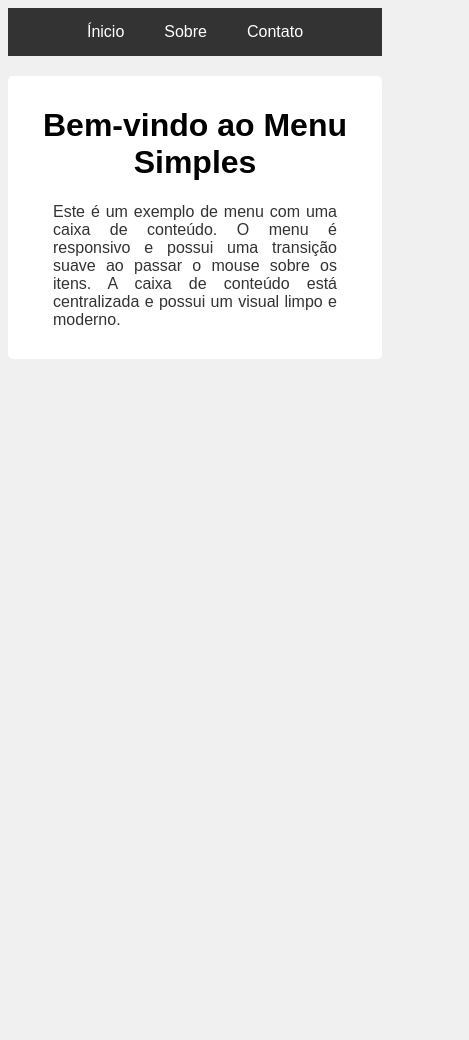
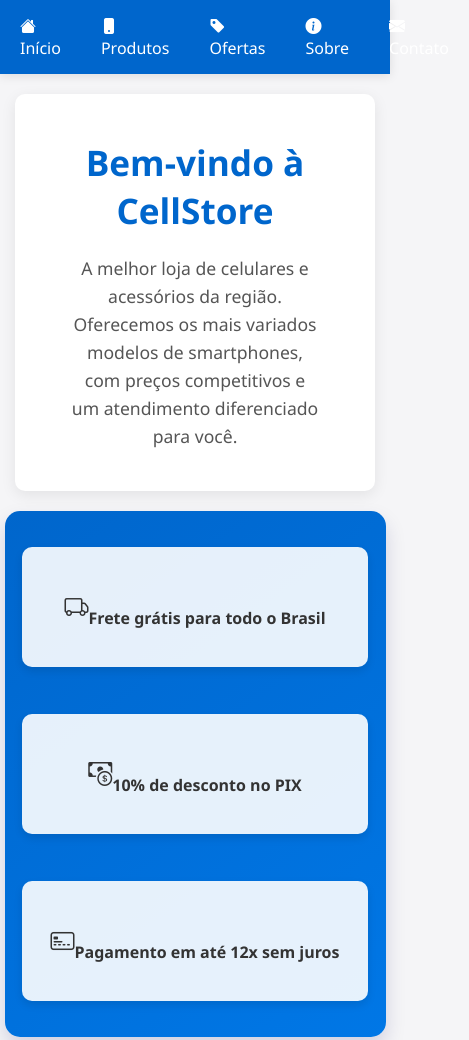
Before and after one commit to adislandev/projeto1, a plain HTML site: page index.html in a window 390 px wide. Shown: the top 1040 px of the page, 469 px wide, since content can reach past the window. Before the commit the page ends 844 px from the top, so only its background shows below. Drawn offline with nearby package versions, Linux system fonts and the light colour scheme.

Commit message:
Add files via upload
so adicionei um caixa de beneficios

```diff
--- a/arquivo.css
+++ b/arquivo.css
@@ -1,129 +1,206 @@
 /* Estilos para o corpo da página */
-body{
-    background-color: #f0f0f0; /* Define a cor de fundo da página como um cinza claro */
-    font-family: Arial, Helvetica, sans-serif; /* Define a fonte padrão do texto para Arial, Helvetica ou uma fonte sans-serif genérica */
+body {
+    background-color: #f5f5f7; /* Fundo cinza claro estilo Apple/tech */
+    font-family: 'Segoe UI', Roboto, Oxygen, Ubuntu, sans-serif; /* Fonte mais moderna */
+    margin: 0;
+    padding: 0;
+    color: #333;
 }
 
 /* Estilos para a barra de menu */
-.menu{
-    background-color: #333; /* Define a cor de fundo do menu como um cinza escuro */
-    color: #fff; /* Define a cor do texto dentro do menu como branco */
-    display: flex; /* Habilita o layout flexbox para os elementos filhos, facilitando o alinhamento */
-    justify-content: center; /* Centraliza os itens do menu horizontalmente dentro da barra de menu */
+.menu {
+    background-color: #0066cc; /* Azul tecnológico */
+    color: #fff;
+    display: flex;
+    justify-content: center;
+    box-shadow: 0 2px 10px rgba(0, 0, 0, 0.1);
+    position: sticky;
+    top: 0;
+    z-index: 100;
 }
 
 /* Estilos para a lista não ordenada dentro do menu */
-.menu-lista{
-    list-style: none; /* Remove os marcadores de lista */
-    display: flex; /* Habilita o layout flexbox para os itens da lista, permitindo que fiquem em linha */
-    padding: 0; /* Remove o preenchimento interno da lista */
-    margin: 0; /* Remove a margem externa da lista */
+.menu-lista {
+    list-style: none;
+    display: flex;
+    padding: 0;
+    margin: 0;
+    width: 80%;
+    max-width: 1200px;
 }
 
 /* Estilos para cada item da lista dentro do menu */
-.munu-item{ /* Correção: deveria ser ".menu-item" */
-    margin: 0; /* Remove a margem externa de cada item da lista */
+.munu-item { /* Mantendo o nome original da classe mesmo com erro */
+    margin: 0;
 }
 
 /* Estilos para os links dentro dos itens do menu */
-.munu-item a{ /* Correção: deveria ser ".menu-item a" */
-    display: block; /* Faz com que o link ocupe toda a largura do item da lista, tornando toda a área clicável */
-    padding: 15px 20px; /* Adiciona um preenchimento interno de 15 pixels na vertical e 20 pixels na horizontal */
-    text-decoration: none; /* Remove qualquer decoração de texto, como o sublinhado padrão dos links */
-    color: #fff; /* Define a cor do texto do link como branco */
-    transition-duration: 0.4s; /* Define a duração de 0.4 segundos para as transições de propriedades (como a mudança de cor ao passar o mouse) */
+.munu-item a {
+    display: block;
+    padding: 15px 20px;
+    text-decoration: none;
+    color: #fff;
+    transition: all 0.3s ease;
+    font-weight: 500;
 }
 
 /* Estilos para os links dentro dos itens do menu quando o mouse passa por cima */
-.munu-item a:hover{ /* Correção: deveria ser ".menu-item a:hover" */
-    background-color: #fff; /* Altera a cor de fundo do link para branco ao passar o mouse */
-    color: #333; /* Altera a cor do texto do link para um cinza escuro ao passar o mouse */
-    font-weight: bold; /* Deixa o texto do link em negrito ao passar o mouse */
+.munu-item a:hover {
+    background-color: rgba(255, 255, 255, 0.2);
+    color: #fff;
+    transform: translateY(-2px);
 }
 
 /* Estilos para a área de conteúdo principal */
-.conteudo{
-    background-color: #fff; /* Define a cor de fundo do conteúdo como branco */
-    max-width: 800px; /* Define a largura máxima que o conteúdo pode ter, impedindo que fique muito largo em telas grandes */
-    text-align: center; /* Centraliza o texto dentro do conteúdo */
-    margin: 20px auto; /* Adiciona uma margem superior e inferior de 20 pixels e centraliza o conteúdo horizontalmente */
-    padding: 10px; /* Adiciona um preenchimento interno de 10 pixels em todos os lados */
-    border-radius: 5px; /* Arredonda os cantos da borda do conteúdo em 5 pixels */
+.conteudo {
+    background-color: #fff;
+    max-width: 1000px;
+    text-align: center;
+    margin: 30px auto 20px;
+    padding: 20px;
+    border-radius: 10px;
+    box-shadow: 0 4px 15px rgba(0, 0, 0, 0.08);
+}
+
+/* Título principal */
+.conteudo h1 {
+    color: #0066cc;
+    font-size: 2.2rem;
+    margin-bottom: 15px;
 }
 
 /* Estilos para os parágrafos dentro da área de conteúdo */
-.conteudo p{
-    text-align: justify; /* Justifica o texto, alinhando-o nas margens esquerda e direita */
-    margin: 20px 35px; /* Adiciona uma margem superior e inferior de 20 pixels e margens laterais de 35 pixels */
-    color: #333; /* Define a cor do texto dos parágrafos como um cinza escuro */
+.conteudo p {
+    text-align: center;
+    margin: 20px 35px;
+    color: #555;
+    line-height: 1.6;
+    font-size: 1.1rem;
 }
 
-/* Estilos para elementos de entrada de texto  */
-input[type=text], select, textarea{
-    width: 100%; /* Define a largura para ocupar 100% do contêiner pai */
-    padding: 12px; /* Adiciona um preenchimento interno de 12 pixels em todos os lados */
-    border: 1px solid #ccc; /* Define uma borda de 1 pixel sólida com cor cinza claro */
-    border-radius: 4px; /* Arredonda os cantos da borda em 4 pixels */
-    box-sizing: border-box; /* Garante que o padding e a borda sejam incluídos na largura e altura totais do elemento */
-    margin-top: 6px; /* Adiciona uma margem superior de 6 pixels */
-    margin-bottom: 16px; /* Adiciona uma margem inferior de 16 pixels */
-    resize: vertical /* Permite que o usuário redimensione o elemento verticalmente (útil para textarea) */
+/* Box centralizada dos benefícios */
+.box {
+    width: 90%;
+    max-width: 1000px;
+    margin: 0 auto 30px; /* Centraliza horizontalmente com auto */
+    padding: 20px;
+    background: linear-gradient(145deg, #0066cc, #0077e6);
+    border-radius: 15px;
+    box-shadow: 0 10px 20px rgba(0, 0, 102, 0.15);
+    display: flex;
+    justify-content: center;
+    align-items: center;
+    color: white;
 }
 
-/* Estilos para elementos de entrada do tipo telefone */
-input[type=tel]{
+/* Benefícios */
+.beneficios {
+    display: flex;
+    justify-content: space-between;
+    gap: 15px;
+    width: 100%;
+}
+
+.beneficios p {
+    background-color: rgba(255, 255, 255, 0.9);
+    padding: 20px 15px;
+    border-radius: 10px;
+    box-shadow: 0 4px 8px rgba(0, 0, 0, 0.1);
+    width: calc(33.33% - 15px);
+    text-align: center;
+    color: #333;
+    font-weight: 600;
+    transition: transform 0.3s ease;
+    display: flex;
+    align-items: center;
+    justify-content: center;
+    min-height: 80px;
+}
+
+.beneficios p:hover {
+    transform: translateY(-5px);
+    box-shadow: 0 8px 15px rgba(0, 0, 0, 0.15);
+}
+
+/* Estilos para formulários */
+input[type=text], select, textarea, input[type=tel], input[type=email] {
     width: 100%;
     padding: 12px;
-    border: 1px solid #ccc;
-    border-radius: 4px;
+    border: 1px solid #ddd;
+    border-radius: 8px;
     box-sizing: border-box;
     margin-top: 6px;
     margin-bottom: 16px;
-    resize: vertical
+    resize: vertical;
+    font-family: inherit;
+    transition: border-color 0.3s;
 }
 
-/* Estilos para elementos de entrada do tipo e-mail */
-input[type=email]{
-    width: 100%;
-    padding: 12px;
-    border: 1px solid #ccc;
-    border-radius: 4px;
-    box-sizing: border-box;
-    margin-top: 6px;
-    margin-bottom: 16px;
-    resize: vertical
+input:focus, textarea:focus, select:focus {
+    border-color: #0066cc;
+    outline: none;
+    box-shadow: 0 0 0 2px rgba(0, 102, 204, 0.2);
 }
 
 /* Estilos para o botão de submit */
 input[type=submit] {
-    background-color: #333; /* Define a cor de fundo inicial como um cinza escuro */
-    color: white; /* Define a cor do texto inicial como branco */
-    padding: 12px 20px; /* Adiciona um preenchimento interno de 12 pixels na vertical e 20 pixels na horizontal */
-    border: none; /* Remove a borda padrão do botão */
-    border-radius: 4px; /* Arredonda os cantos do botão em 4 pixels */
-    cursor: pointer; /* Altera o cursor para uma mãozinha ao passar o mouse, indicando que é clicável */
-    background-color: white; /* Sobrescreve a cor de fundo para branco */
-    color: black; /* Sobrescreve a cor do texto para preto */
-    border: 2px solid #555555; /* Adiciona uma borda de 2 pixels sólida com cor cinza */
+    background-color: #0066cc;
+    color: white;
+    padding: 14px 24px;
+    border: none;
+    border-radius: 8px;
+    cursor: pointer;
+    font-weight: 600;
+    transition: all 0.3s ease;
+    font-size: 1rem;
 }
 
 /* Estilos para o botão de submit quando o mouse passa por cima */
-input[type=submit]:hover{
-    background-color: #555555; /* Altera a cor de fundo para um cinza mais claro ao passar o mouse */
-    color: white; /* Altera a cor do texto para branco ao passar o mouse */
-    font-weight: bold; /* Deixa o texto em negrito ao passar o mouse */
+input[type=submit]:hover {
+    background-color: #004c99;
+    transform: translateY(-2px);
+    box-shadow: 0 5px 10px rgba(0, 0, 0, 0.1);
 }
 
 /* Estilos para um contêiner com a classe "contatos" */
-.contatos{
-    border-radius: 5px; /* Arredonda os cantos do contêiner em 5 pixels */
-    background-color: #f2f2f2; /* Define a cor de fundo como um cinza bem claro */
-    padding: 20px; /* Adiciona um preenchimento interno de 20 pixels em todos os lados */
-    justify-content: start; /* Alinha o conteúdo ao início (em layouts flexbox ou grid) */
-    text-align: start; /* Alinha o texto ao início (à esquerda em idiomas da esquerda para a direita) */
+.contatos {
+    border-radius: 10px;
+    background-color: #fff;
+    padding: 25px;
+    max-width: 800px;
+    margin: 0 auto 30px;
+    box-shadow: 0 4px 15px rgba(0, 0, 0, 0.08);
 }
 
 /* Estilos para o elemento h1 dentro do contêiner "contatos" */
-.contatos h1{
-    text-align: center; /* Centraliza o texto dentro do elemento h1 */
+.contatos h1 {
+    text-align: center;
+    color: #0066cc;
+    margin-bottom: 20px;
 }
+
+/* Responsividade */
+@media (max-width: 768px) {
+    .beneficios {
+        flex-direction: column;
+        align-items: center;
+    }
+
+    .beneficios p {
+        width: 90%;
+    }
+
+    .box {
+        height: auto;
+        padding: 20px 15px;
+    }
+
+    .conteudo {
+        margin: 20px 15px;
+        width: auto;
+    }
+
+    .menu-lista {
+        width: 100%;
+    }
+}
--- a/index.html
+++ b/index.html
@@ -1,25 +1,38 @@
 <!DOCTYPE html>
-<html lang="en">
+<html lang="pt-BR">
 <head>
     <meta charset="UTF-8">
     <meta name="viewport" content="width=device-width, initial-scale=1.0">
-    <title>Document</title>
+    <title>CellStore - Sua Loja de Celulares</title>
     <link rel="stylesheet" href="arquivo.css">
+    <!-- Bootstrap Icons CSS -->
+    <link rel="stylesheet" href="https://cdnjs.cloudflare.com/ajax/libs/bootstrap-icons/1.10.5/font/bootstrap-icons.min.css">
 </head>
 <body>
     <nav class="menu">
         <ul class="menu-lista">
-            <li class="munu-item"><a href="./index.html">Ínicio</a></li>
-            <li class="munu-item"><a href="./sobre.html">Sobre</a></li>
-            <li class="munu-item"><a href="./contato.html">Contato</a></li>
+            <li class="munu-item"><a href="./index.html"><i class="bi bi-house-fill"></i> Início</a></li>
+            <li class="munu-item"><a href="./produtos.html"><i class="bi bi-phone-fill"></i> Produtos</a></li>
+            <li class="munu-item"><a href="./ofertas.html"><i class="bi bi-tag-fill"></i> Ofertas</a></li>
+            <li class="munu-item"><a href="./sobre.html"><i class="bi bi-info-circle-fill"></i> Sobre</a></li>
+            <li class="munu-item"><a href="./contato.html"><i class="bi bi-envelope-fill"></i> Contato</a></li>
         </ul>
     </nav>
+
     <!-- Aqui começa o conteúdo -->
     <div class="conteudo">
-        <h1>Bem-vindo ao Menu Simples</h1>
-        <p>Este é um exemplo de menu com uma caixa de conteúdo. O menu é responsivo e possui uma transição
-        suave ao passar o mouse sobre os itens. A caixa de conteúdo está centralizada e possui um visual
-        limpo e moderno. </p>
+        <h1>Bem-vindo à CellStore</h1>
+        <p>A melhor loja de celulares e acessórios da região. Oferecemos os mais variados modelos de smartphones,
+        com preços competitivos e um atendimento diferenciado para você.</p>
+    </div>
+
+    <!-- Box de benefícios centralizada -->
+    <div class="box">
+        <div class="beneficios">
+            <p><i class="bi bi-truck" style="font-size: 1.5rem;"></i><br>Frete grátis para todo o Brasil</p>
+            <p><i class="bi bi-cash-coin" style="font-size: 1.5rem;"></i><br>10% de desconto no PIX</p>
+            <p><i class="bi bi-credit-card-2-front" style="font-size: 1.5rem;"></i><br>Pagamento em até 12x sem juros</p>
+        </div>
     </div>
 </body>
 </html>
```
